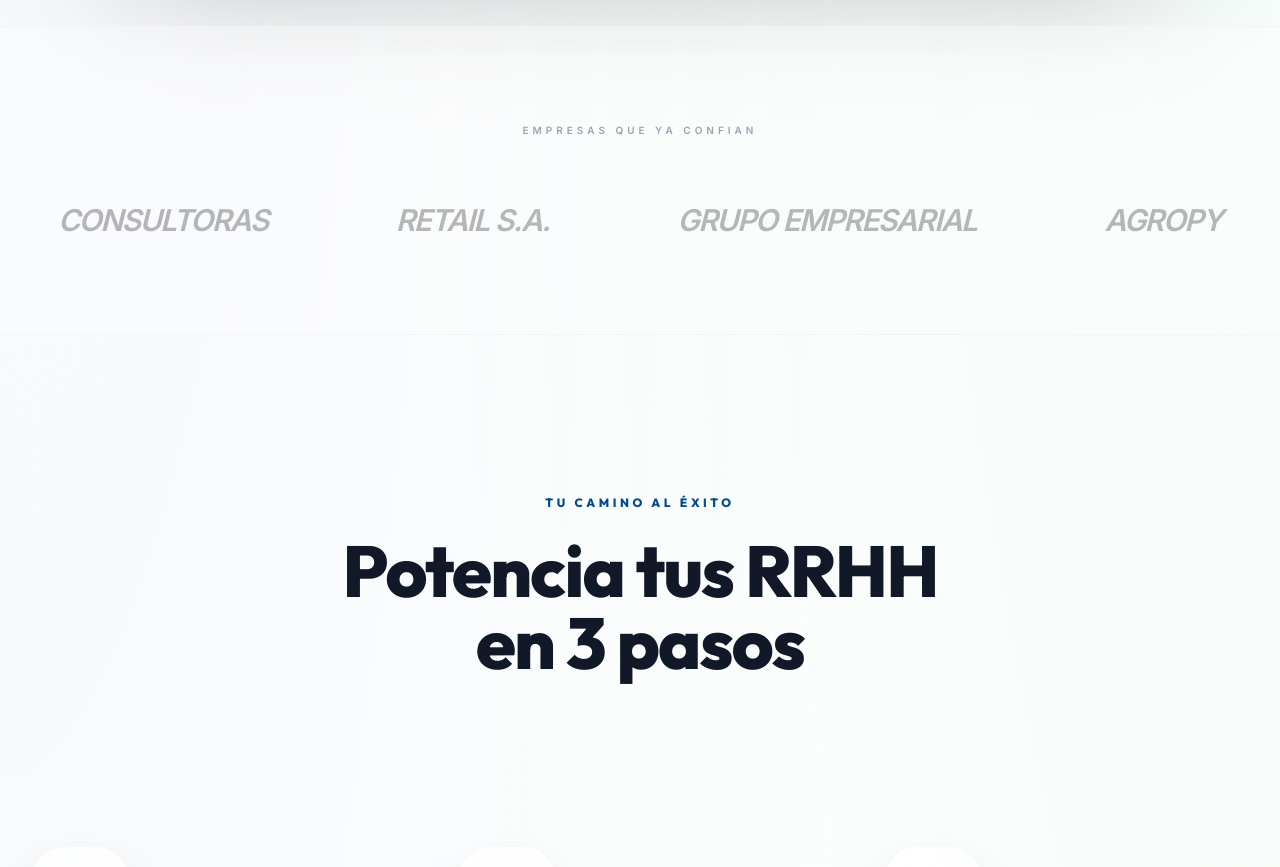
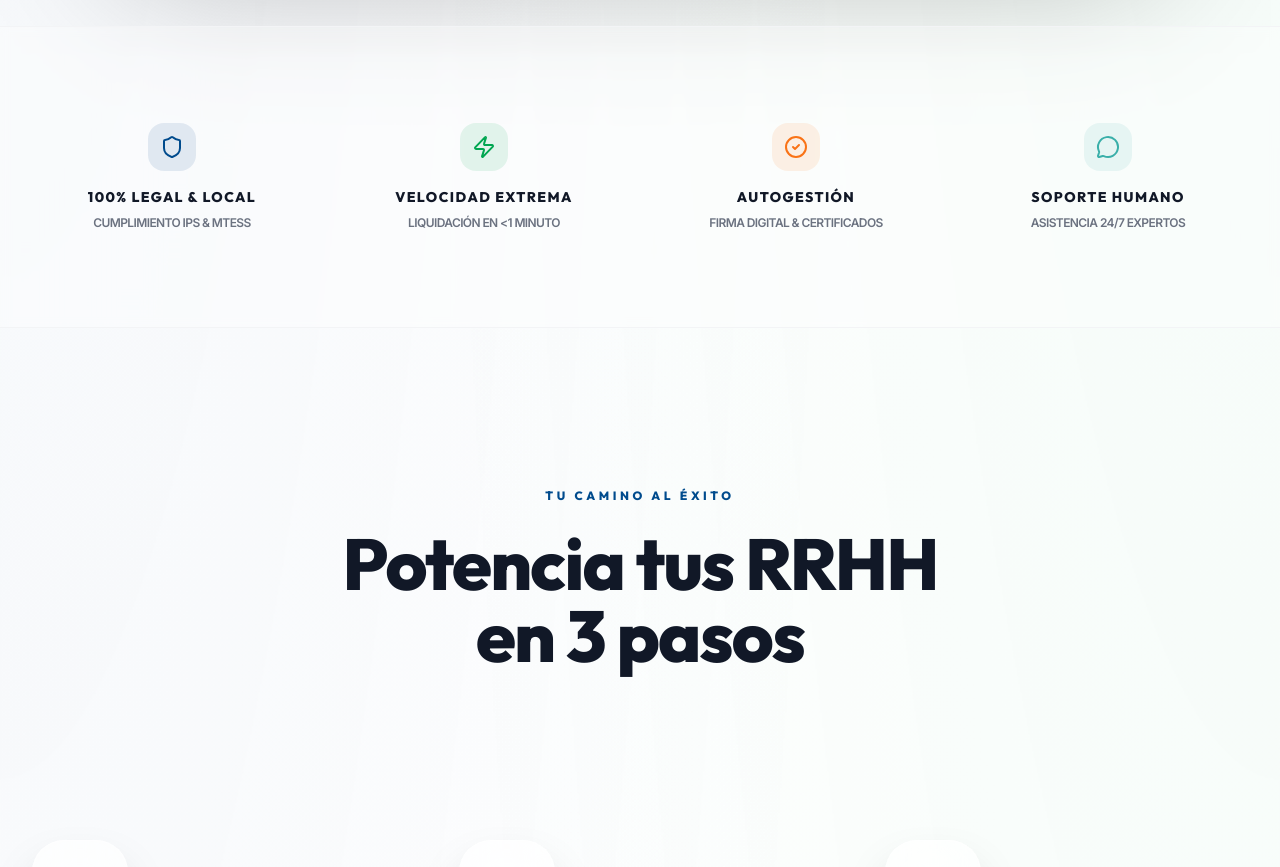
Before and after one commit to gustaquevedo-lab/SueldOK-Landing, a React (Vite) app: page / in a window 1280 px wide. Shown: the part 1980-2847 px from the top of the page. Built offline with nearby package versions, Linux system fonts and the light colour scheme.

Commit message:
feat: replace the "Trusted By" section with a new "Core Highlights" section featuring detailed benefit blocks.

```diff
--- a/src/App.jsx
+++ b/src/App.jsx
@@ -215,14 +215,38 @@ function LandingHome() {
         </motion.div>
       </section>
 
-      {/* Trusted By */}
+      {/* Core Highlights */}
       <section className="py-24 bg-white/30 border-y border-gray-100 backdrop-blur-sm">
-        <div className="max-w-7xl mx-auto px-6 lg:px-8 text-center">
-          <p className="text-[10px] font-black text-gray-400 uppercase tracking-[0.4em] mb-16">EMPRESAS QUE YA CONFIAN</p>
-          <div className="flex flex-wrap justify-center gap-16 md:gap-32 opacity-30 grayscale hover:grayscale-0 transition-all duration-1000">
-            {['CONSULTORAS', 'RETAIL S.A.', 'GRUPO EMPRESARIAL', 'AGROPY'].map(brand => (
-              <span key={brand} className="text-2xl md:text-3xl font-black tracking-tighter italic">{brand}</span>
-            ))}
+        <div className="max-w-7xl mx-auto px-6 lg:px-8">
+          <div className="grid grid-cols-2 md:grid-cols-4 gap-12 md:gap-8">
+            <div className="flex flex-col items-center text-center group">
+              <div className="w-12 h-12 rounded-2xl bg-primary/10 flex items-center justify-center text-primary mb-4 group-hover:scale-110 transition-transform">
+                <Shield size={24} />
+              </div>
+              <h4 className="text-sm font-black text-gray-900 uppercase tracking-widest mb-2">100% Legal & Local</h4>
+              <p className="text-xs text-gray-500 font-bold uppercase tracking-tighter">Cumplimiento IPS & MTESS</p>
+            </div>
+            <div className="flex flex-col items-center text-center group">
+              <div className="w-12 h-12 rounded-2xl bg-secondary/10 flex items-center justify-center text-secondary mb-4 group-hover:scale-110 transition-transform">
+                <Zap size={24} />
+              </div>
+              <h4 className="text-sm font-black text-gray-900 uppercase tracking-widest mb-2">Velocidad Extrema</h4>
+              <p className="text-xs text-gray-500 font-bold uppercase tracking-tighter">Liquidación en &lt;1 minuto</p>
+            </div>
+            <div className="flex flex-col items-center text-center group">
+              <div className="w-12 h-12 rounded-2xl bg-orange-500/10 flex items-center justify-center text-orange-500 mb-4 group-hover:scale-110 transition-transform">
+                <CheckCircle2 size={24} />
+              </div>
+              <h4 className="text-sm font-black text-gray-900 uppercase tracking-widest mb-2">Autogestión</h4>
+              <p className="text-xs text-gray-500 font-bold uppercase tracking-tighter">Firma Digital & Certificados</p>
+            </div>
+            <div className="flex flex-col items-center text-center group">
+              <div className="w-12 h-12 rounded-2xl bg-accent/10 flex items-center justify-center text-accent mb-4 group-hover:scale-110 transition-transform">
+                <MessageCircle size={24} />
+              </div>
+              <h4 className="text-sm font-black text-gray-900 uppercase tracking-widest mb-2">Soporte Humano</h4>
+              <p className="text-xs text-gray-500 font-bold uppercase tracking-tighter">Asistencia 24/7 Expertos</p>
+            </div>
           </div>
         </div>
       </section>
```
